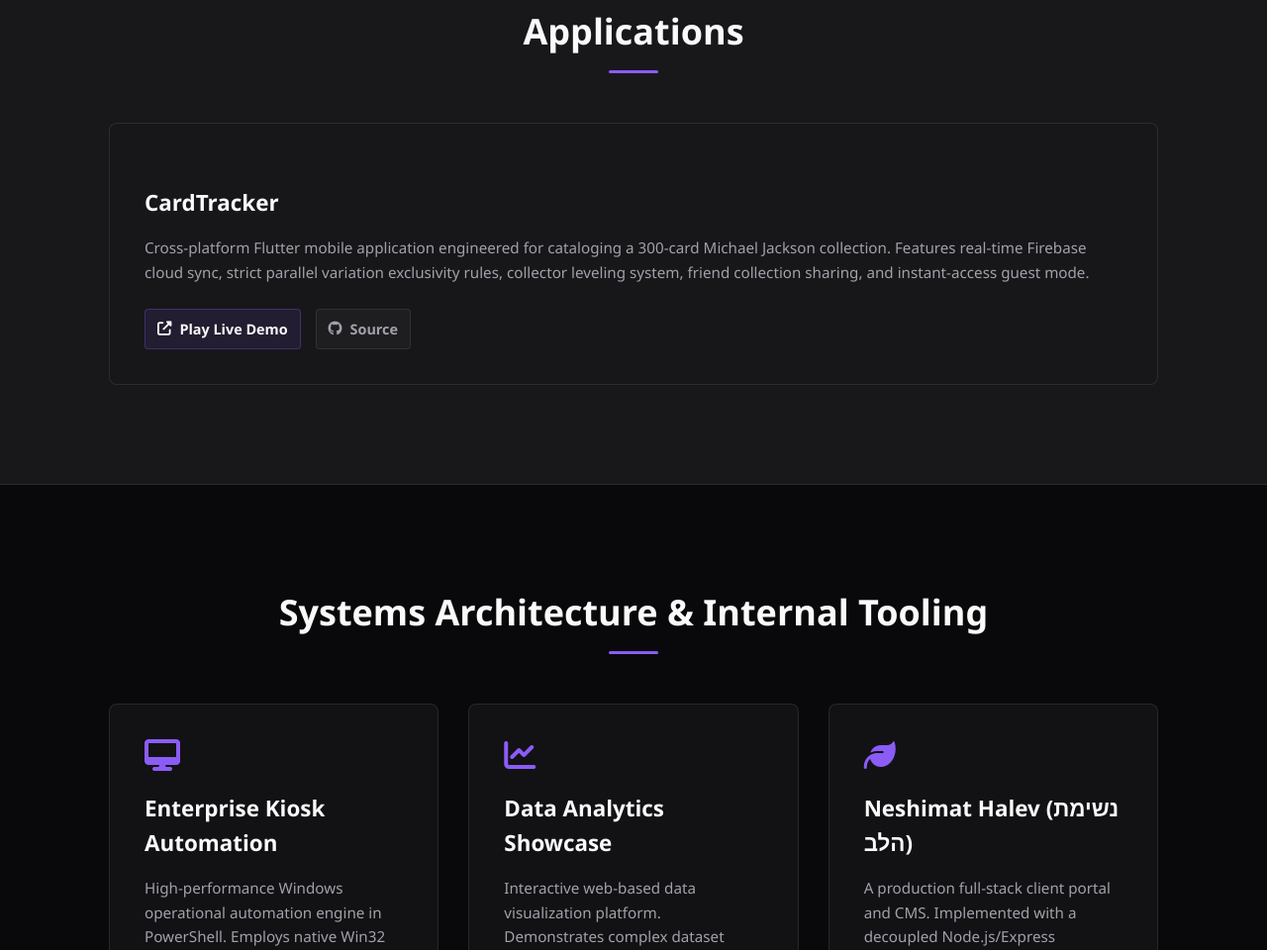
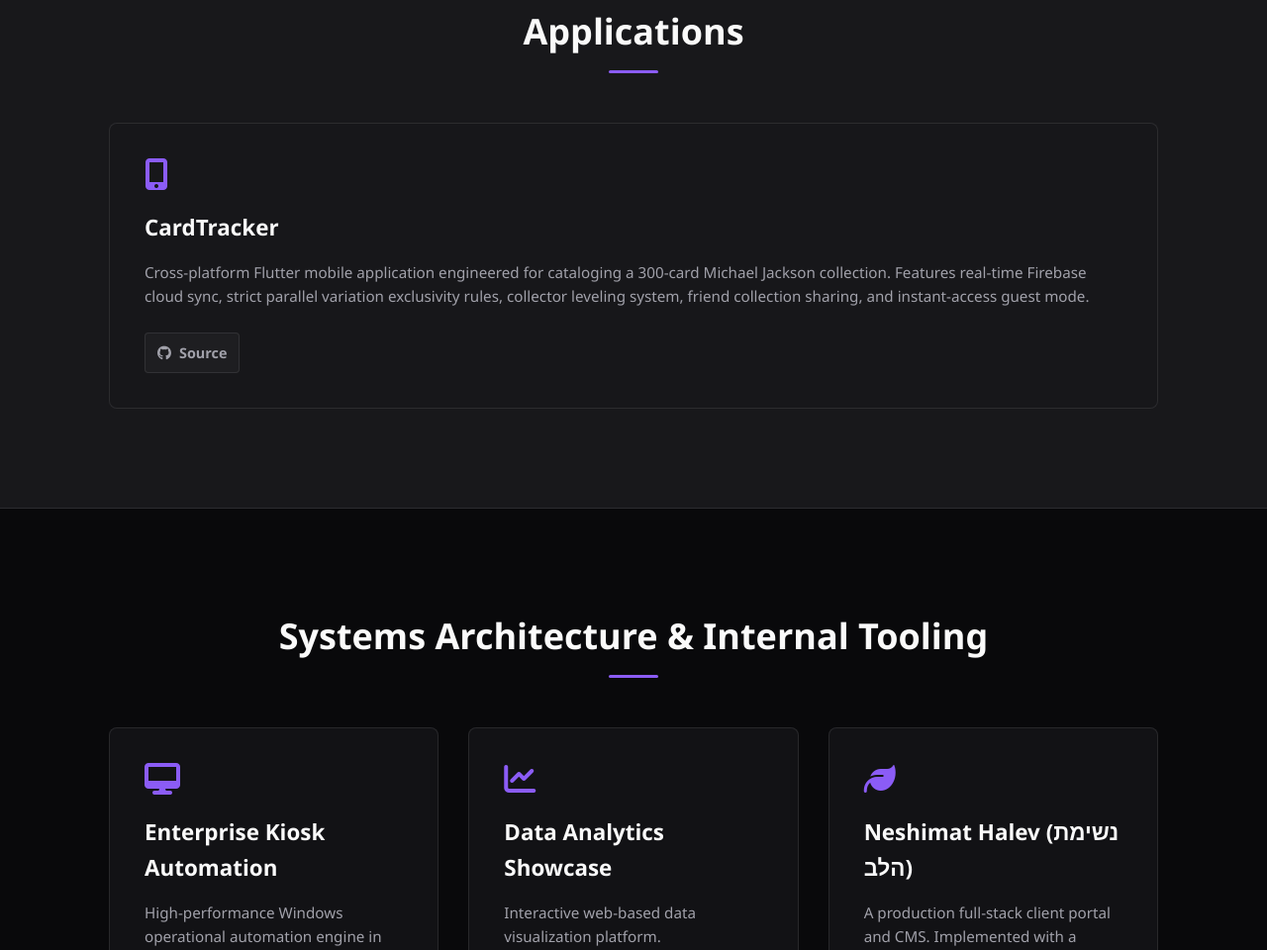
Before and after one commit to NaorBeeri1/NaorBeeri1.github.io, a plain HTML site: page index.html in a window 1280 px wide. Shown: the part 2774-3734 px from the top of the page at 99% size. Drawn offline with Linux system fonts and the light colour scheme.

Commit message:
Update index.html

```diff
--- a/index.html
+++ b/index.html
@@ -121,16 +121,14 @@
 
                 <!-- CardTracker -->
                 <div class="project-card">
-                    <div class="project-icon"><i class="fas fa-album-collection"></i></div>
+                    <div class="project-icon"><i class="fas fa-mobile-alt"></i></div>
                     <h3>CardTracker</h3>
                     <p>Cross-platform Flutter mobile application engineered for cataloging a 300-card Michael Jackson collection. Features real-time Firebase cloud sync, strict parallel variation exclusivity rules, collector leveling system, friend collection sharing, and instant-access guest mode.</p>
                     <div class="project-links">
-                        <a href="https://studios-nb.itch.io/cardtracker" target="_blank" class="project-link live-link"><i class="fas fa-external-link-alt"></i> Play Live Demo</a>
                         <a href="https://github.com/NaorBeeri1/CardTracker" target="_blank" class="project-link repo-link"><i class="fab fa-github"></i> Source</a>
                     </div>
                 </div>
 
-                <!-- Placeholder card to balance grid if needed, or leave it solo if 1 item -->
             </div>
         </div>
     </section>
```
